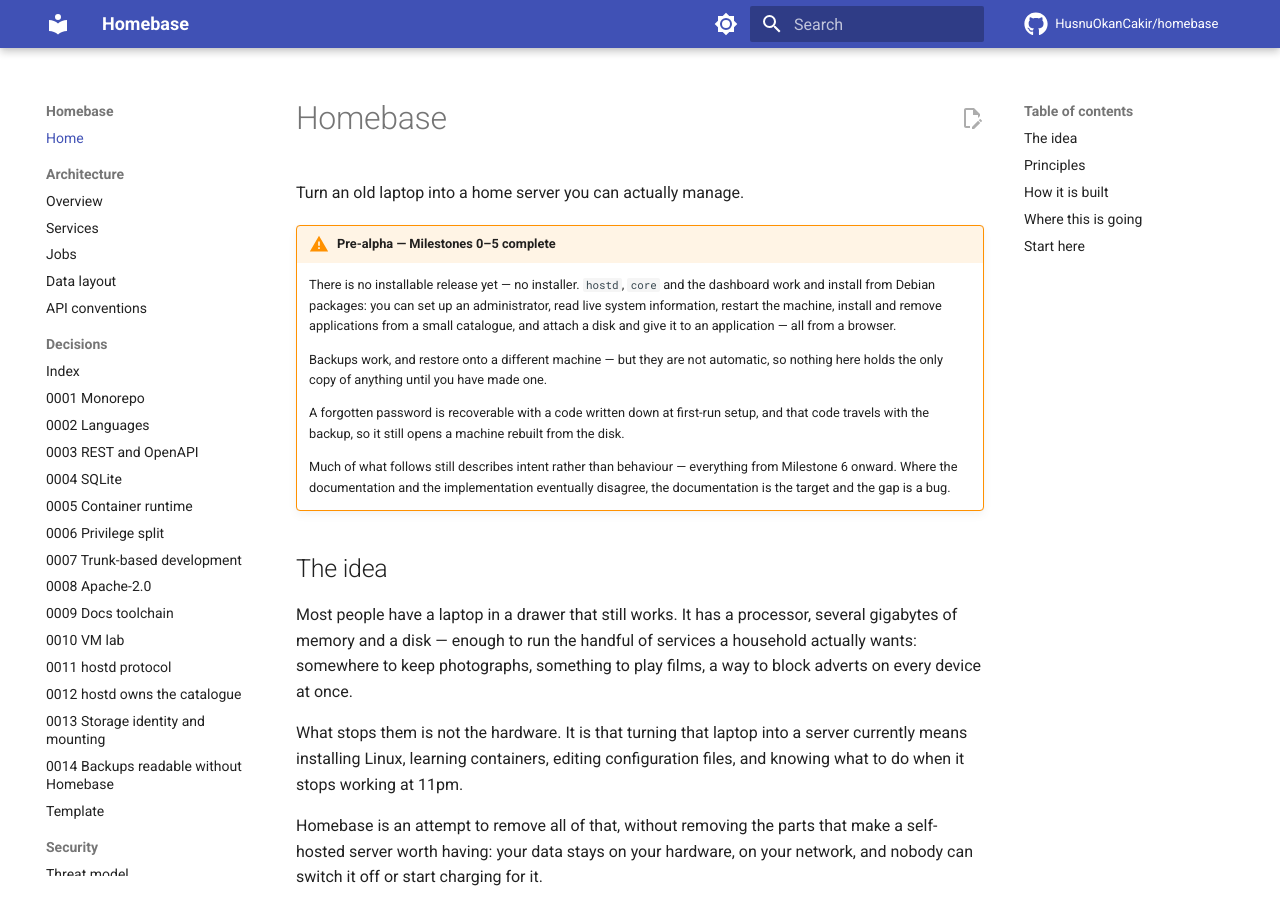
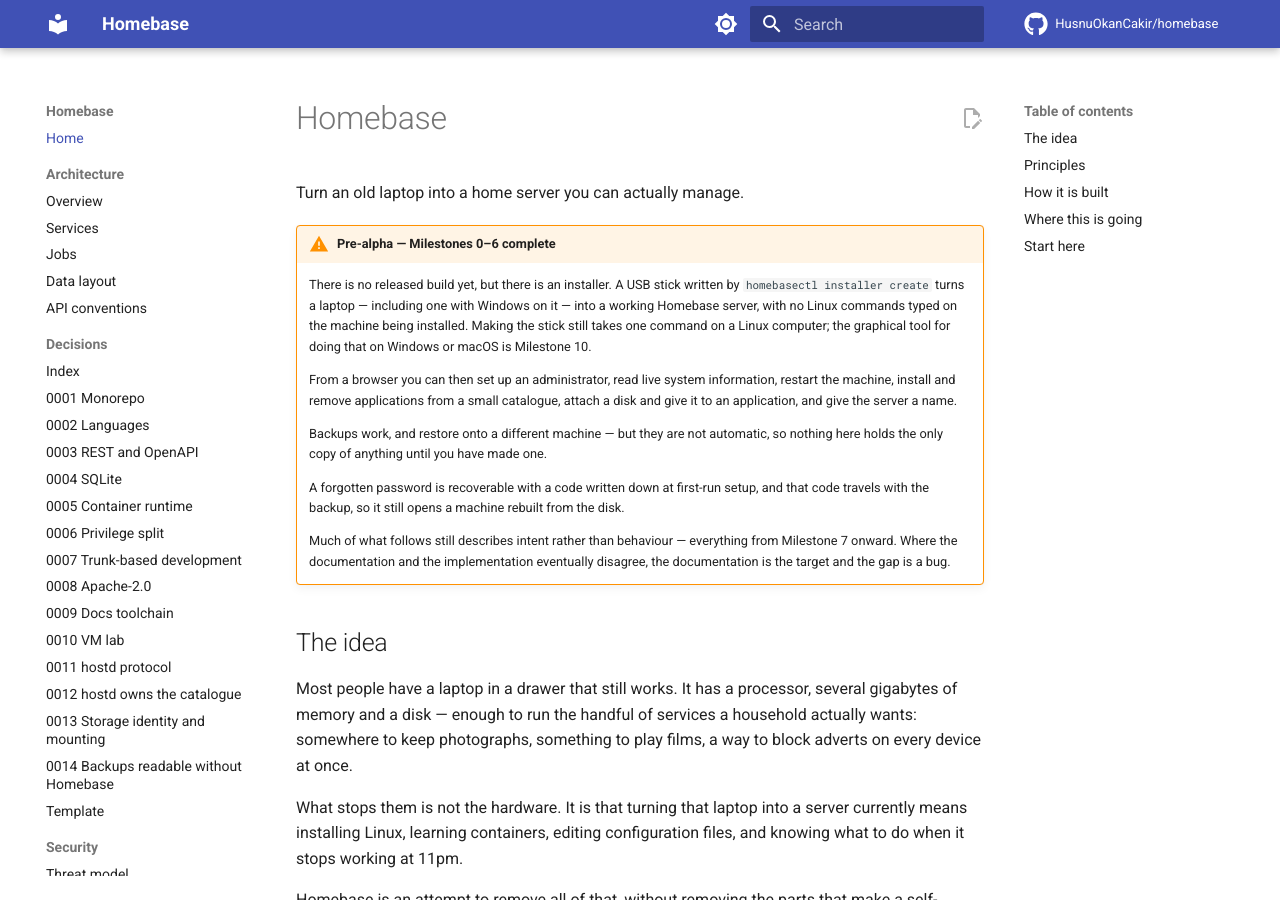
Before and after one commit to HusnuOkanCakir/homebase, an MkDocs documentation site: the page built from docs/index.md, in a window 1280 px wide and 900 px high. Built offline with MkDocs 1.6.1 and Material for MkDocs 9.7.7, drawn with Linux system fonts in a browser that asks for light colours; comment, search, counter and statistics services are not loaded.

Commit message:
docs: close Milestone 6, and split the stick-maker into Milestone 10
The exit condition is met and proven: a Windows-occupied disk becomes a working
Homebase server that reaches the dashboard and installs an application, with no
Linux commands typed on it.

The graphical controller becomes its own milestone rather than an unchecked box
here. It writes to a raw block device on somebody's *own* computer, and its
whole purpose is Windows and macOS — neither of which can be tested from the
machines this project is developed on. `refusal()` is what stops a person
erasing the disk their photographs are on; on Linux that is lsblk semantics with
a test behind it, and the Windows and macOS equivalents share none of that
logic. Shipping them written-from-documentation is the one thing a tool like
this must not do, so Milestone 10 starts by building somewhere to run them.

Stage 1's definition of done now says which of its promises is still
outstanding, rather than implying all of them hold.

Also switches on the documentation site, which Milestone 0 deferred to exactly
this point. The reason it was off has expired: somebody who has just installed
a server from a USB stick cannot be told to browse to a path on GitHub. The
note about the Pages incident is kept, because the misdiagnosis is the useful
part — when every input to a step is correct and it still fails, check whether
the service is up before rebuilding your own side of it.

Signed-off-by: Okan Cakir <h.okancakir@gmail.com>

```diff
--- a/docs/index.md
+++ b/docs/index.md
@@ -2,12 +2,17 @@
 
 Turn an old laptop into a home server you can actually manage.
 
-!!! warning "Pre-alpha — Milestones 0–5 complete"
+!!! warning "Pre-alpha — Milestones 0–6 complete"
 
-    There is no installable release yet — no installer. `hostd`, `core` and the dashboard
-    work and install from Debian packages: you can set up an administrator, read live system
-    information, restart the machine, install and remove applications from a small catalogue,
-    and attach a disk and give it to an application — all from a browser.
+    There is no released build yet, but there is an installer. A USB stick written by
+    `homebasectl installer create` turns a laptop — including one with Windows on it — into
+    a working Homebase server, with no Linux commands typed on the machine being installed.
+    Making the stick still takes one command on a Linux computer; the graphical tool for
+    doing that on Windows or macOS is Milestone 10.
+
+    From a browser you can then set up an administrator, read live system information,
+    restart the machine, install and remove applications from a small catalogue, attach a
+    disk and give it to an application, and give the server a name.
 
     Backups work, and restore onto a different machine — but they are not automatic, so
     nothing here holds the only copy of anything until you have made one.
@@ -16,7 +21,7 @@ Turn an old laptop into a home server you can actually manage.
     that code travels with the backup, so it still opens a machine rebuilt from the disk.
 
     Much of what follows still describes intent rather than behaviour — everything from
-    Milestone 6 onward. Where the documentation and the implementation eventually disagree,
+    Milestone 7 onward. Where the documentation and the implementation eventually disagree,
     the documentation is the target and the gap is a bug.
 
 ## The idea
```
Also changed, not shown: CHANGELOG.md (+4 -3 lines), README.md (+10 -4 lines), ROADMAP.md (+53 -10 lines), controller/README.md (+58 -11 lines), 1 other file.
